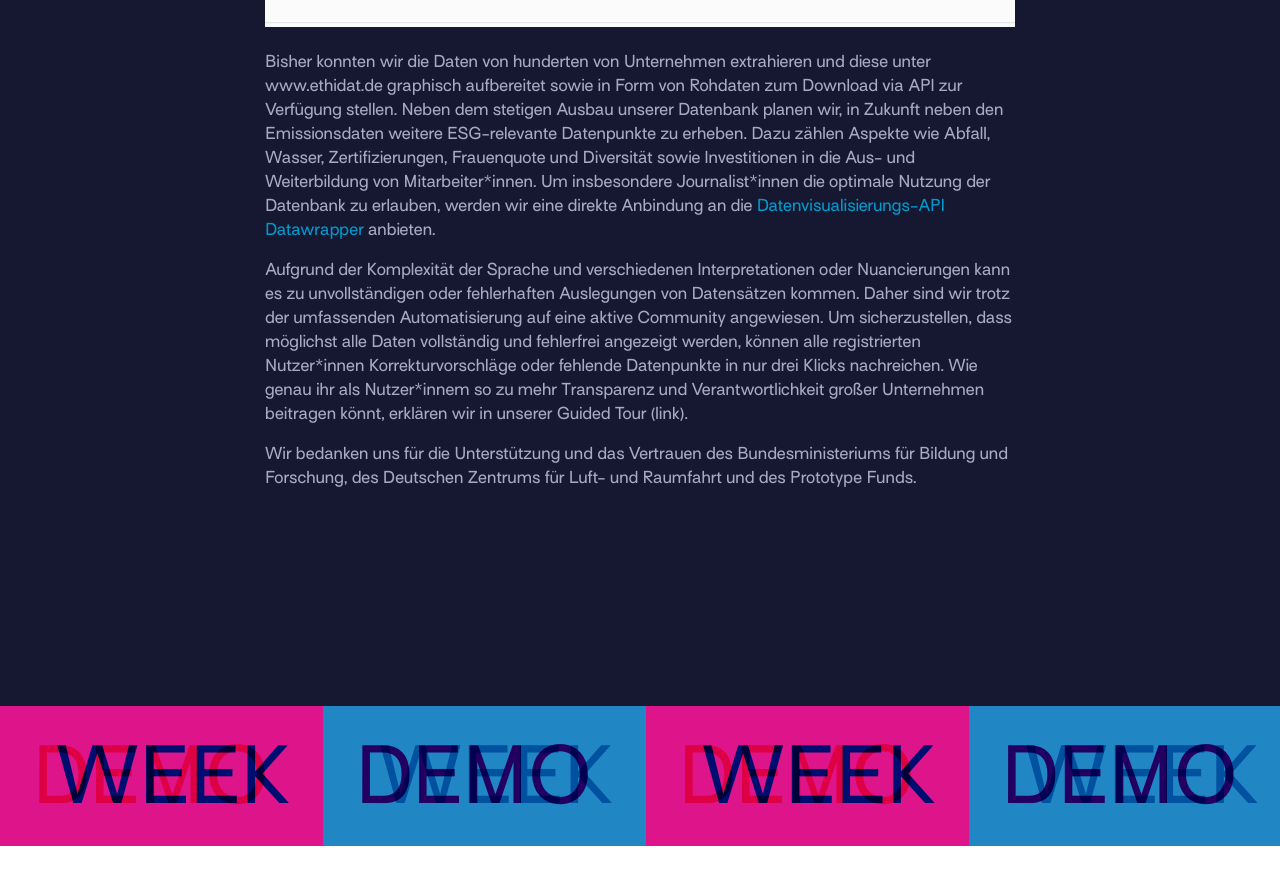
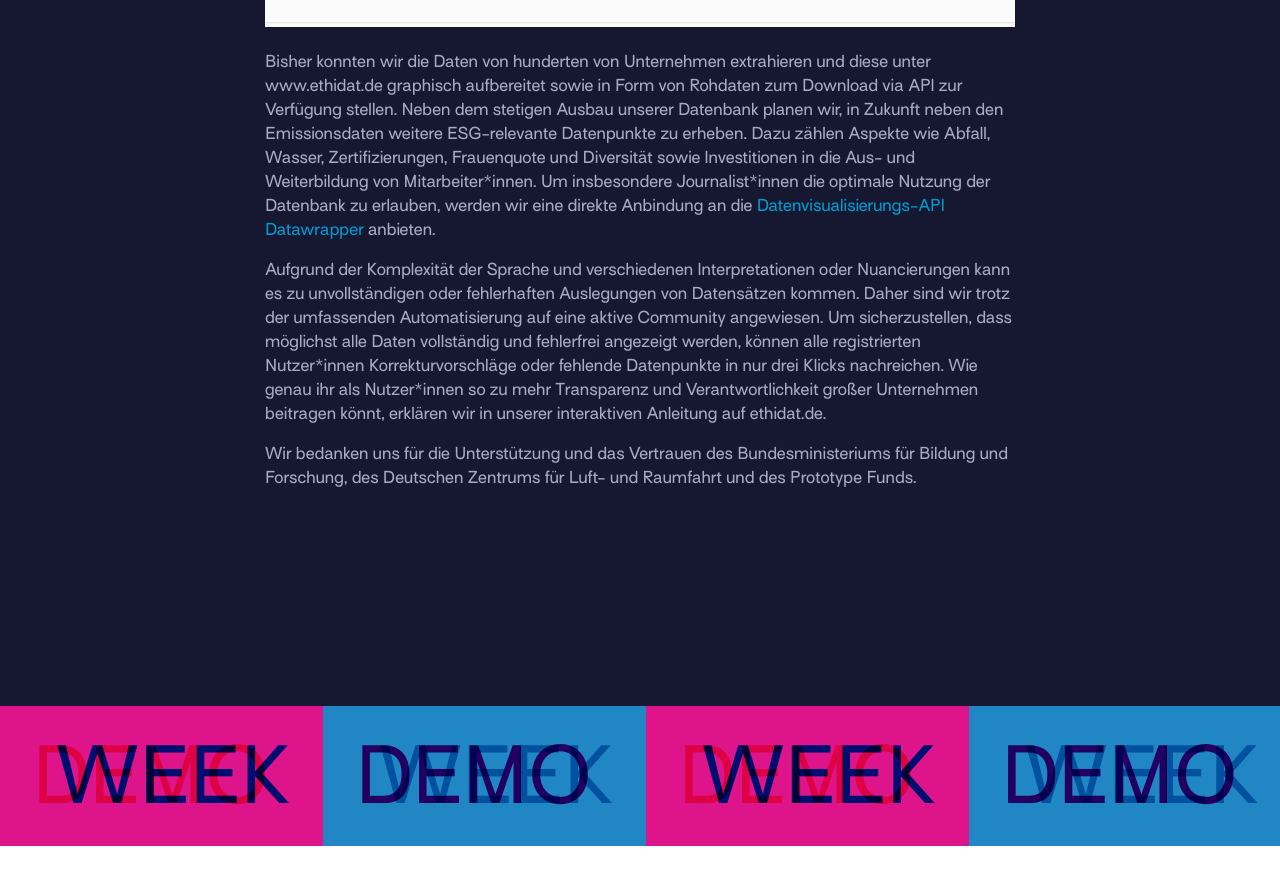
Before and after one commit to prototypefund/demo-week-2020, a Jekyll site: the page built from _projects/datenbankderco2-produktionvonunternehmen.md, in a window 1280 px wide and 900 px high, scrolled down 1827 px. Shown: the top 885 px of the window. Built offline with Jekyll 4.4.1, drawn with Linux system fonts in a browser that asks for light colours.

Commit message:
kleine umformulierung

```diff
--- a/_projects/datenbankderco2-produktionvonunternehmen.md
+++ b/_projects/datenbankderco2-produktionvonunternehmen.md
@@ -25,6 +25,6 @@ Im Rahmen des Projektes CO2-Datenbank haben wir einen Anfang gemacht, um ESG-Unt
 
 Bisher konnten wir die Daten von hunderten von Unternehmen extrahieren und diese unter www.ethidat.de graphisch aufbereitet sowie in Form von Rohdaten zum Download via API zur Verfügung stellen. Neben dem stetigen Ausbau unserer Datenbank planen wir, in Zukunft neben den Emissionsdaten weitere ESG-relevante Datenpunkte zu erheben. Dazu zählen Aspekte wie Abfall, Wasser, Zertifizierungen, Frauenquote und Diversität sowie Investitionen in die Aus- und Weiterbildung von Mitarbeiter\*innen. Um insbesondere Journalist\*innen die optimale Nutzung der Datenbank zu erlauben, werden wir eine direkte Anbindung an die [Datenvisualisierungs-API Datawrapper](https://www.datawrapper.de/) anbieten.
 
-Aufgrund der Komplexität der Sprache und verschiedenen Interpretationen oder Nuancierungen kann es zu unvollständigen oder fehlerhaften Auslegungen von Datensätzen kommen.  Daher sind wir trotz der umfassenden Automatisierung auf eine aktive Community angewiesen. Um sicherzustellen, dass möglichst alle Daten vollständig und fehlerfrei angezeigt werden, können alle registrierten Nutzer\*innen Korrekturvorschläge oder fehlende Datenpunkte in nur drei Klicks nachreichen. Wie genau ihr als Nutzer\*innem so zu mehr Transparenz und Verantwortlichkeit großer Unternehmen beitragen könnt, erklären wir in unserer Guided Tour (link).
+Aufgrund der Komplexität der Sprache und verschiedenen Interpretationen oder Nuancierungen kann es zu unvollständigen oder fehlerhaften Auslegungen von Datensätzen kommen.  Daher sind wir trotz der umfassenden Automatisierung auf eine aktive Community angewiesen. Um sicherzustellen, dass möglichst alle Daten vollständig und fehlerfrei angezeigt werden, können alle registrierten Nutzer\*innen Korrekturvorschläge oder fehlende Datenpunkte in nur drei Klicks nachreichen. Wie genau ihr als Nutzer\*innen so zu mehr Transparenz und Verantwortlichkeit großer Unternehmen beitragen könnt, erklären wir in unserer interaktiven Anleitung auf ethidat.de.
 
 Wir bedanken uns für die Unterstützung und das Vertrauen des Bundesministeriums für Bildung und Forschung, des Deutschen Zentrums für Luft- und Raumfahrt und des Prototype Funds.
```
